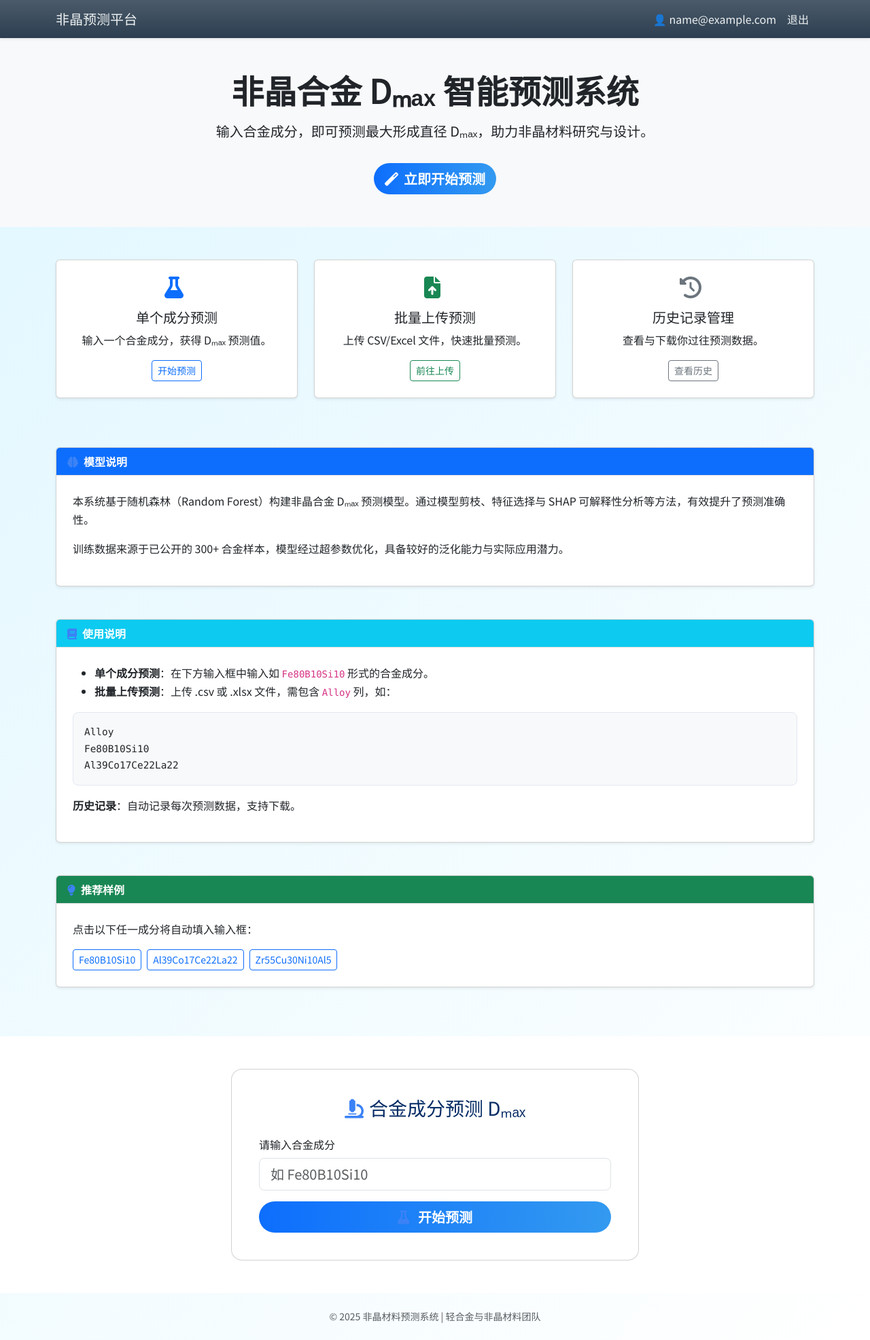
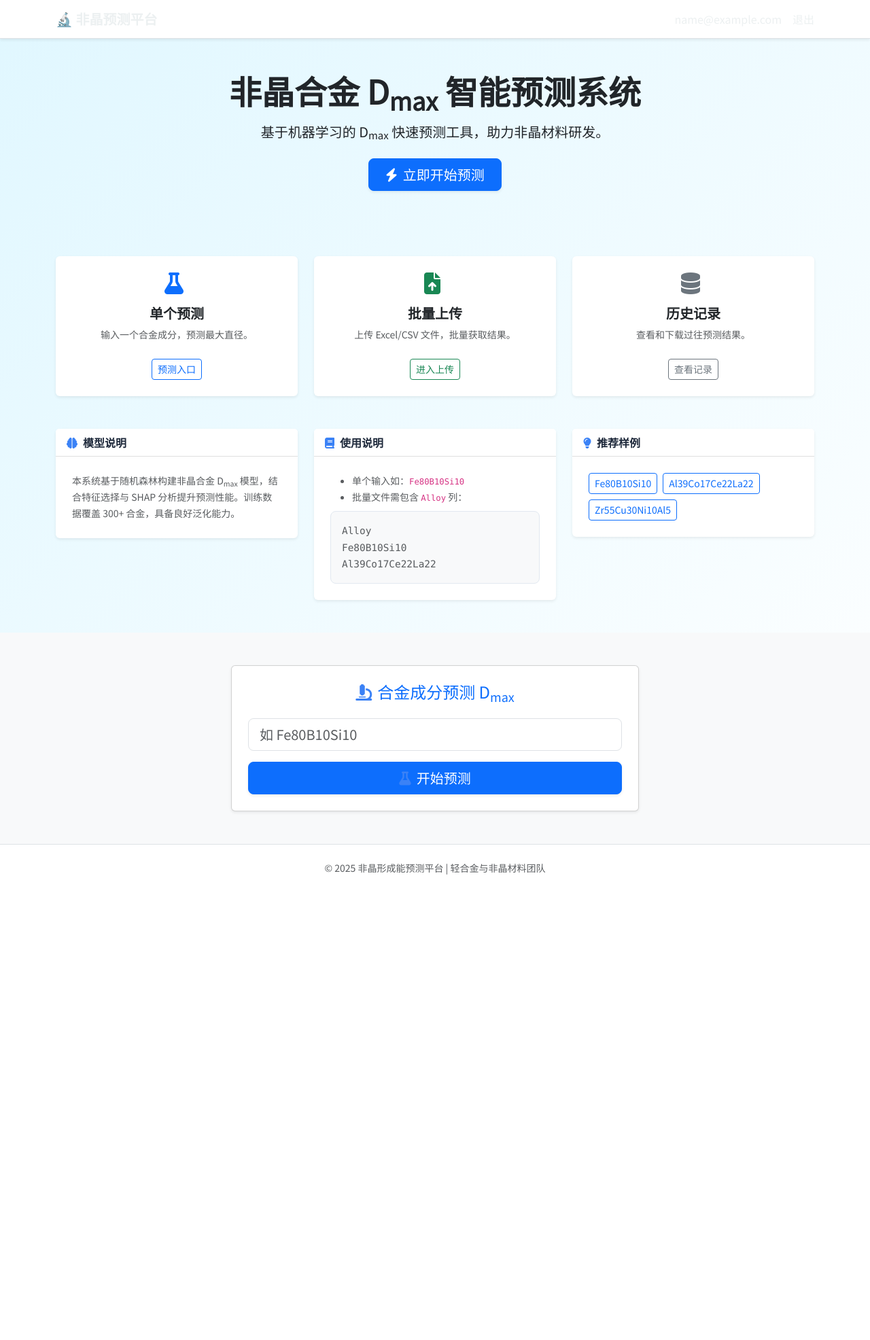
Before and after one commit to xieye777/dmax-predictor, a Flask app: page / in a window 1280 px wide. Shown: the whole page at 68% size. After the commit the page ends 1287 px from the top, so only its background shows below. Run offline with Flask 3, Linux system fonts and the light colour scheme; the visitor is signed in with stand-in values (Sample User, id 1); data comes from the database, SQL or seed files in the repository; parts of the project's set-up code (start-up, migrations or seed data) failed here and were passed over.

Commit message:
Add files via upload

```diff
--- a/templates/index.html
+++ b/templates/index.html
@@ -3,7 +3,7 @@
 <html lang="zh">
 <head>
   <meta charset="UTF-8">
-  <title>非晶形成能预测平台</title>
+  <title>非晶形成能预测系统</title>
   <meta name="viewport" content="width=device-width, initial-scale=1">
   <link href="https://cdn.jsdelivr.net/npm/bootstrap@5.3.0/dist/css/bootstrap.min.css" rel="stylesheet">
   <link href="https://cdnjs.cloudflare.com/ajax/libs/font-awesome/6.5.0/css/all.min.css" rel="stylesheet">
@@ -11,12 +11,12 @@
 </head>
 <body>
 
-<nav class="navbar navbar-expand-lg navbar-dark bg-gradient shadow-sm">
+<nav class="navbar navbar-light bg-white border-bottom shadow-sm sticky-top">
   <div class="container">
-    <a class="navbar-brand" href="/">非晶预测平台</a>
-    <ul class="navbar-nav ms-auto">
+    <a class="navbar-brand fw-bold" href="/">🔬 非晶预测平台</a>
+    <ul class="navbar-nav flex-row ms-auto">
       {% if g.user %}
-        <li class="nav-item"><span class="nav-link disabled">👤 {{ g.user['email'] }}</span></li>
+        <li class="nav-item me-3"><span class="nav-link disabled">{{ g.user['email'] }}</span></li>
         <li class="nav-item"><a class="nav-link" href="/logout">退出</a></li>
       {% else %}
         <li class="nav-item"><a class="nav-link" href="/login">登录</a></li>
@@ -26,140 +26,122 @@
   </div>
 </nav>
 
-<!-- Hero -->
-<section class="py-5 bg-light text-center">
+<!-- Hero Banner -->
+<section class="py-5 text-center bg-gradient-light">
   <div class="container">
-    <h1 class="display-5 fw-bold">非晶合金 Dₘₐₓ 智能预测系统</h1>
-    <p class="lead mt-3">输入合金成分，即可预测最大形成直径 Dₘₐₓ，助力非晶材料研究与设计。</p>
-    <a href="#predict" class="btn btn-predict btn-lg mt-3"><i class="fas fa-magic me-2"></i>立即开始预测</a>
+    <h1 class="display-5 fw-bold mb-3">非晶合金 D<sub>max</sub> 智能预测系统</h1>
+    <p class="lead mb-4">基于机器学习的 D<sub>max</sub> 快速预测工具，助力非晶材料研发。</p>
+    <a href="#predict" class="btn btn-primary btn-lg px-4 shadow-sm"><i class="fas fa-bolt me-2"></i>立即开始预测</a>
   </div>
 </section>
 
-<!-- 功能入口卡片 -->
+<!-- 功能导航卡片 -->
 <section class="container py-5">
-  <div class="row text-center">
-    <div class="col-md-4 mb-4">
-      <div class="card h-100 shadow-sm">
+  <div class="row g-4 text-center">
+    <div class="col-md-4">
+      <div class="card border-0 shadow-sm h-100 hover-scale">
         <div class="card-body">
-          <i class="fas fa-flask fa-2x mb-3 text-primary"></i>
-          <h5>单个成分预测</h5>
-          <p>输入一个合金成分，获得 Dₘₐₓ 预测值。</p>
-          <a href="#predict" class="btn btn-outline-primary btn-sm">开始预测</a>
+          <i class="fas fa-flask fa-2x text-primary mb-3"></i>
+          <h5 class="fw-semibold">单个预测</h5>
+          <p class="small text-muted">输入一个合金成分，预测最大直径。</p>
+          <a href="#predict" class="btn btn-outline-primary btn-sm mt-2">预测入口</a>
         </div>
       </div>
     </div>
-    <div class="col-md-4 mb-4">
-      <div class="card h-100 shadow-sm">
+    <div class="col-md-4">
+      <div class="card border-0 shadow-sm h-100 hover-scale">
         <div class="card-body">
-          <i class="fas fa-file-upload fa-2x mb-3 text-success"></i>
-          <h5>批量上传预测</h5>
-          <p>上传 CSV/Excel 文件，快速批量预测。</p>
-          <a href="/batch" class="btn btn-outline-success btn-sm">前往上传</a>
+          <i class="fas fa-file-upload fa-2x text-success mb-3"></i>
+          <h5 class="fw-semibold">批量上传</h5>
+          <p class="small text-muted">上传 Excel/CSV 文件，批量获取结果。</p>
+          <a href="/batch" class="btn btn-outline-success btn-sm mt-2">进入上传</a>
         </div>
       </div>
     </div>
-    <div class="col-md-4 mb-4">
-      <div class="card h-100 shadow-sm">
+    <div class="col-md-4">
+      <div class="card border-0 shadow-sm h-100 hover-scale">
         <div class="card-body">
-          <i class="fas fa-history fa-2x mb-3 text-secondary"></i>
-          <h5>历史记录管理</h5>
-          <p>查看与下载你过往预测数据。</p>
-          <a href="/history/view" class="btn btn-outline-secondary btn-sm">查看历史</a>
+          <i class="fas fa-database fa-2x text-secondary mb-3"></i>
+          <h5 class="fw-semibold">历史记录</h5>
+          <p class="small text-muted">查看和下载过往预测结果。</p>
+          <a href="/history/view" class="btn btn-outline-secondary btn-sm mt-2">查看记录</a>
         </div>
       </div>
     </div>
   </div>
 </section>
 
-<!-- 模型说明 -->
-<section class="container pb-4">
-  <div class="card shadow-sm mb-4">
-    <div class="card-header bg-primary text-white">
-      <i class="fas fa-brain me-2"></i>模型说明
-    </div>
-    <div class="card-body">
-      <p>本系统基于随机森林（Random Forest）构建非晶合金 Dₘₐₓ 预测模型。通过模型剪枝、特征选择与 SHAP 可解释性分析等方法，有效提升了预测准确性。</p>
-      <p>训练数据来源于已公开的 300+ 合金样本，模型经过超参数优化，具备较好的泛化能力与实际应用潜力。</p>
+<!-- 模型说明 / 使用说明 / 推荐样例 -->
+<section class="container pb-5">
+  <div class="row g-4">
+    <div class="col-md-4">
+      <div class="card border-0 shadow-sm">
+        <div class="card-header bg-white fw-semibold"><i class="fas fa-brain me-2"></i>模型说明</div>
+        <div class="card-body small text-muted">
+          本系统基于随机森林构建非晶合金 D<sub>max</sub> 模型，结合特征选择与 SHAP 分析提升预测性能。训练数据覆盖 300+ 合金，具备良好泛化能力。
         </div>
       </div>
-</section>
-
-<!-- 使用说明 -->
-<section class="container pb-4">
-  <div class="card shadow-sm mb-4">
-    <div class="card-header bg-info text-white">
-      <i class="fas fa-book me-2"></i>使用说明
     </div>
-    <div class="card-body">
-      <ul>
-        <li><strong>单个成分预测</strong>：在下方输入框中输入如 <code>Fe80B10Si10</code> 形式的合金成分。</li>
-        <li><strong>批量上传预测</strong>：上传 .csv 或 .xlsx 文件，需包含 <code>Alloy</code> 列，如：</li>
+    <div class="col-md-4">
+      <div class="card border-0 shadow-sm">
+        <div class="card-header bg-white fw-semibold"><i class="fas fa-book me-2"></i>使用说明</div>
+        <div class="card-body small text-muted">
+          <ul class="mb-2">
+            <li>单个输入如：<code>Fe80B10Si10</code></li>
+            <li>批量文件需包含 <code>Alloy</code> 列：</li>
           </ul>
-      <pre>Alloy
+          <pre class="mb-0">Alloy
 Fe80B10Si10
 Al39Co17Ce22La22</pre>
-      <p><strong>历史记录</strong>：自动记录每次预测数据，支持下载。</p>
         </div>
       </div>
-</section>
-
-<!-- 推荐样例 -->
-<section class="container pb-4">
-  <div class="card shadow-sm mb-5">
-    <div class="card-header bg-success text-white">
-      <i class="fas fa-lightbulb me-2"></i>推荐样例
     </div>
+    <div class="col-md-4">
+      <div class="card border-0 shadow-sm">
+        <div class="card-header bg-white fw-semibold"><i class="fas fa-lightbulb me-2"></i>推荐样例</div>
         <div class="card-body">
-      <p>点击以下任一成分将自动填入输入框：</p>
           <div class="d-flex flex-wrap gap-2">
-        <button class="btn btn-outline-primary btn-sm example-btn">Fe80B10Si10</button>
-        <button class="btn btn-outline-primary btn-sm example-btn">Al39Co17Ce22La22</button>
-        <button class="btn btn-outline-primary btn-sm example-btn">Zr55Cu30Ni10Al5</button>
+            <button class="btn btn-outline-primary btn-sm chip">Fe80B10Si10</button>
+            <button class="btn btn-outline-primary btn-sm chip">Al39Co17Ce22La22</button>
+            <button class="btn btn-outline-primary btn-sm chip">Zr55Cu30Ni10Al5</button>
+          </div>
+        </div>
       </div>
     </div>
   </div>
 </section>
 
-<!-- 主预测区 -->
-<section id="predict" class="py-5 bg-white">
+<!-- 预测主功能 -->
+<section id="predict" class="py-5 bg-light">
   <div class="container">
-    <div class="card app-card mx-auto">
-      <h3 class="text-center mb-4 text-primary-emphasis">
-        <i class="fas fa-microscope me-2"></i>合金成分预测 Dₘₐₓ
-      </h3>
-      <form method="post" novalidate>
-        <div class="mb-3">
-          <label for="composition" class="form-label">请输入合金成分</label>
-          <input type="text" class="form-control form-control-lg" id="composition" name="composition" placeholder="如 Fe80B10Si10" required>
-        </div>
+    <div class="card mx-auto shadow-sm p-4" style="max-width: 600px;">
+      <h4 class="text-center mb-4 text-primary"><i class="fas fa-microscope me-2"></i>合金成分预测 D<sub>max</sub></h4>
+      <form method="post">
+        <input type="text" name="composition" id="composition" class="form-control form-control-lg mb-3" placeholder="如 Fe80B10Si10" required>
         <div class="d-grid">
-          <button type="submit" class="btn btn-predict btn-lg">
-            <i class="fas fa-flask me-2"></i> 开始预测
-          </button>
+          <button type="submit" class="btn btn-primary btn-lg shadow-sm"><i class="fas fa-flask me-2"></i>开始预测</button>
         </div>
       </form>
       {% if result is not none %}
-      <div class="alert alert-success mt-4 text-center fs-5">
-        🧪 D<sub>max</sub> = <strong>{{ result | round(4) }} mm</strong>
-      </div>
+      <div class="alert alert-success text-center mt-4">D<sub>max</sub> = <strong>{{ result | round(4) }} mm</strong></div>
       {% elif error %}
-      <div class="alert alert-danger mt-4 text-center">{{ error }}</div>
+      <div class="alert alert-danger text-center mt-4">{{ error }}</div>
       {% endif %}
     </div>
   </div>
 </section>
 
 <!-- 页脚 -->
-<footer class="text-center py-4 text-muted small">
-  &copy; 2025 非晶材料预测系统 | 轻合金与非晶材料团队
+<footer class="py-4 text-center text-muted small bg-white border-top">
+  &copy; 2025 非晶形成能预测平台 | 轻合金与非晶材料团队
 </footer>
 
 <script>
-document.querySelectorAll(".example-btn").forEach(btn => {
-  btn.addEventListener("click", () => {
+document.querySelectorAll(".chip").forEach(btn => {
+  btn.onclick = () => {
     document.getElementById("composition").value = btn.textContent;
     window.scrollTo({ top: document.getElementById("predict").offsetTop - 80, behavior: 'smooth' });
-  });
+  };
 });
 </script>
 
```
Lines whose indentation alone changed are shown as unchanged.
